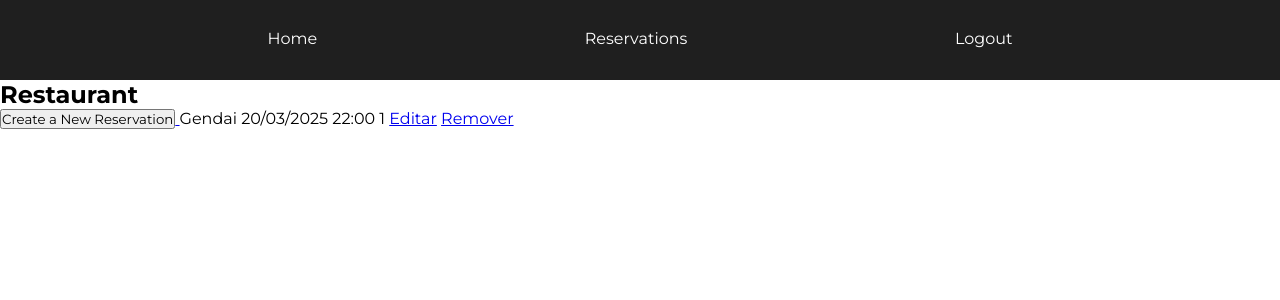
After one commit to NicolasHaubricht/Sistema-de-Gerenciamento-de-Reservas, a Flask app: page /reservations in a window 1280 px wide. The commit adds this page. Shown: the top 300 px of the page. Run offline with Flask 3, Linux system fonts and the light colour scheme; a user stored in the database is signed in; data comes from the database, SQL or seed files in the repository; both versions use the stored data as it was after the commit.

Commit message:
Implementando adicionar reservas, editar e excluir

```diff
--- a/routes.py
+++ b/routes.py
@@ -1,11 +1,12 @@
-from flask import render_template, request, redirect, flash, session
+from flask import request, redirect, url_for, render_template, flash, session
 from app import app
-from models import db, User
+from models import db, User, Reservation
 from werkzeug.security import generate_password_hash, check_password_hash
+from datetime import datetime
 
 @app.route("/")
-def start():
-    return render_template('welcome.html')
+def home():
+    return render_template("welcome.html")
 
 @app.route("/login", methods=["GET", "POST"])
 def login():
@@ -16,9 +17,11 @@ def login():
 
         if user and check_password_hash(user.password, password):
             session["user_id"] = user.id
-            return redirect("/reservation")
-    else:
-        return render_template("login.html")
+            return redirect(url_for("reservation_list"))
+
+        return redirect(url_for("login"))
+
+    return render_template("login.html")
 
 @app.route("/signup", methods=["GET", "POST"])
 def signup():
@@ -26,30 +29,80 @@ def signup():
         name = request.form["name"]
         email = request.form["email"]
         password = request.form["password"]
+        existing_user = User.query.filter_by(email=email).first()
 
-        existing_user = User.query.filter_by(email=email).first()
         if existing_user:
-            flash("Email já cadastrado!", "error")
-            return redirect("/signup")
+            return redirect(url_for("signup"))
 
-        else:
-            hashed_password = generate_password_hash(password)
-            new_user = User(name, email, hashed_password)
+        hashed_password = generate_password_hash(password)
+        new_user = User(name, email, hashed_password)
 
-            db.session.add(new_user)
-            db.session.commit()
-            return redirect("/login")
-    else:
-        return render_template("signup.html")
+        db.session.add(new_user)
+        db.session.commit()
+
+        return redirect(url_for("login"))
+
+    return render_template("signup.html")
 
 @app.route("/logout")
 def logout():
     session.pop("user_id", None)
-    return redirect("/")
+    return redirect(url_for("home"))
 
-@app.route("/reservation")
-def reservation():
-    if "user_id" in session:
-        return render_template("reservation.html")
+@app.route("/reservations", methods=["GET"])
+def reservation_list():
+    if "user_id" not in session:
+        return redirect(url_for("login"))
+
+    reservas = Reservation.query.all()
+    return render_template("reservations.html", reservas=reservas)
+
+@app.route("/create-reservation", methods=["GET", "POST"])
+def create_reservation():
+    if "user_id" not in session:
+        return redirect(url_for("login"))
     else:
-        return redirect("/login")
+        if request.method == "POST":
+            restaurant_name = request.form.get("restaurant_name")
+            date_time_str = request.form.get("date_time")
+            num_people = request.form.get("num_people")
+
+            if not restaurant_name or not date_time_str or not num_people:
+                return redirect(url_for("create_reservation"))
+
+            try:
+                date_time = datetime.strptime(date_time_str, "%Y-%m-%dT%H:%M")
+                num_people = int(num_people)
+            except ValueError:
+                return redirect(url_for("create_reservation"))
+
+            new_reservation = Reservation(restaurant_name=restaurant_name, date_time=date_time,num_people=num_people)
+
+            db.session.add(new_reservation)
+            db.session.commit()
+
+            return redirect(url_for("reservation_list"))
+
+        return render_template("create_reservation.html")
+
+
+@app.route("/edit-reservation/<int:id>", methods=["GET", "POST"])
+def edit_reservation(id):
+    reservation = Reservation.query.get_or_404(id)
+
+    if request.method == "POST":
+        reservation.restaurant_name = request.form["restaurant_name"]
+        reservation.date_time = datetime.strptime(request.form["date_time"], "%Y-%m-%dT%H:%M")
+        reservation.num_people = int(request.form["num_people"])
+        db.session.commit()
+        return redirect(url_for("reservation_list"))
+
+    return render_template("edit_reservation.html", reservation=reservation)
+
+@app.route("/delete-reservation/<int:id>")
+def delete_reservation(id):
+    reservation = Reservation.query.get_or_404(id)
+    db.session.delete(reservation)
+    db.session.commit()
+
+    return redirect(url_for("reservation_list"))
--- a/static/style.css
+++ b/static/style.css
@@ -126,3 +126,13 @@
         transform: translateY(0);
     }
 }
+
+@media screen and (max-width: 768px) {
+    #welcome-text h1 {
+        font-size: 2rem;
+    }
+
+    #welcome-text p {
+        font-size: 14px;
+    }
+}
--- /dev/null
+++ b/templates/reservations.html
@@ -0,0 +1,28 @@
+{% extends "template.html" %}
+{% block title %}Reservation{% endblock %}
+    {% block content %}
+    <section>
+        <div>
+            <h1>Restaurant</h1>
+        </div>
+        <div>
+            <a href="{{ url_for('create_reservation') }}">
+                <button>Create a New Reservation</button>
+            </a>
+
+            <tbody>
+                {% for reserva in reservas %}
+                <tr>
+                    <td>{{ reserva.restaurant_name }}</td>
+                    <td>{{ reserva.date_time.strftime('%d/%m/%Y %H:%M') }}</td>
+                    <td>{{ reserva.num_people }}</td>
+                    <td>
+                        <a href="{{ url_for('edit_reservation', id=reserva.id) }}">Editar</a>
+                        <a href="{{ url_for('delete_reservation', id=reserva.id) }}">Remover</a>
+                    </td>
+                </tr>
+                {% endfor %}
+            </tbody>
+        </div>
+    </section>
+    {% endblock %}
--- a/templates/signup.html
+++ b/templates/signup.html
@@ -1,7 +1,5 @@
 {% extends "template.html" %}
-
 {% block title %}Signup{% endblock %}
-
     {% block content %}
     <div>
         <h1>Signup Page</h1>
--- a/templates/template.html
+++ b/templates/template.html
@@ -14,7 +14,7 @@
         <nav id="nav">
             <a href="/">Home</a>
             {% if session.get("user_id") %}
-                <a href="/reservation">Reservation</a>
+                <a href="/reservations">Reservations</a>
                 <a href="/logout">Logout</a>
             {% else %}
                 <a href="/login">Login</a>
--- a/templates/welcome.html
+++ b/templates/welcome.html
@@ -1,7 +1,5 @@
 {% extends "template.html" %}
-
 {% block title %}Home{% endblock %}
-
     {% block content %}
     <section class="welcome">
         <video autoplay loop muted playsinline>
```
Also changed, not shown: models.py (+9 -0 lines), templates/create_reservation.html (added, +22 -0 lines), templates/edit_reservation.html (added, +20 -0 lines), templates/login.html (+2 -6 lines), templates/reservation.html (deleted, +0 -10 lines), instance/users.db. Lines whose indentation alone changed are shown as unchanged.
